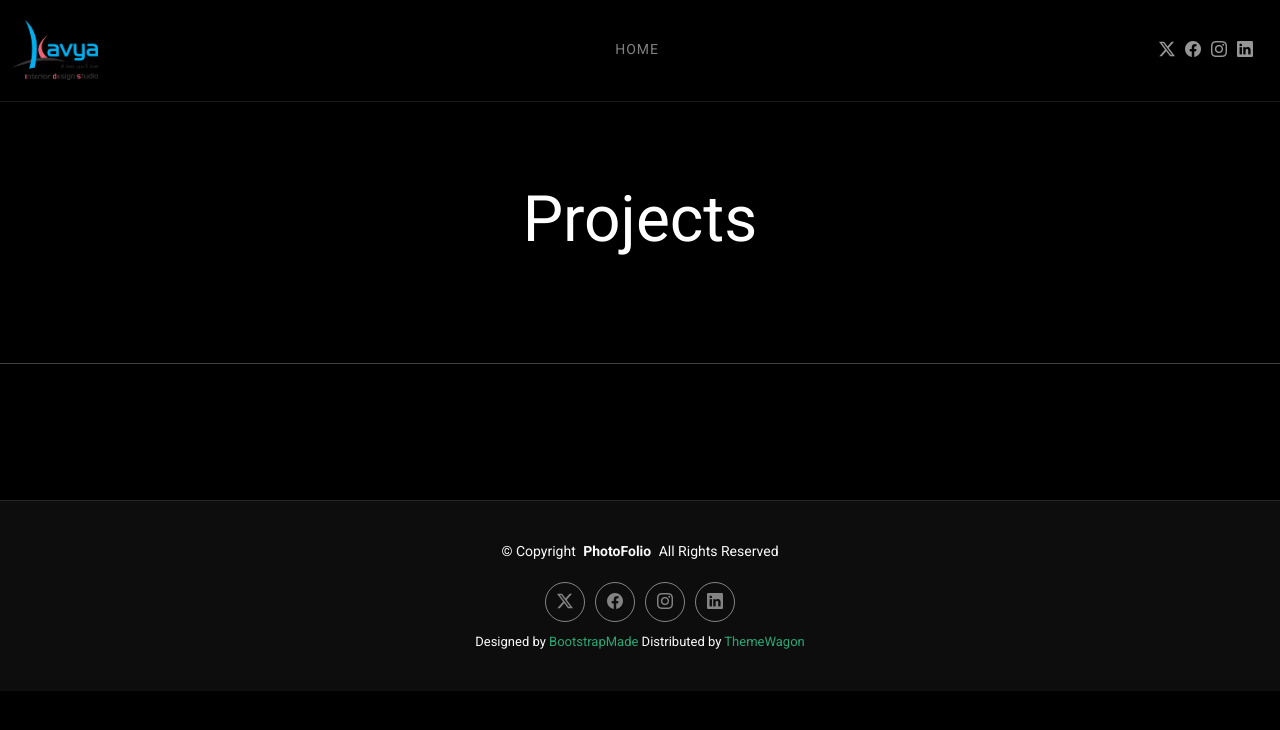
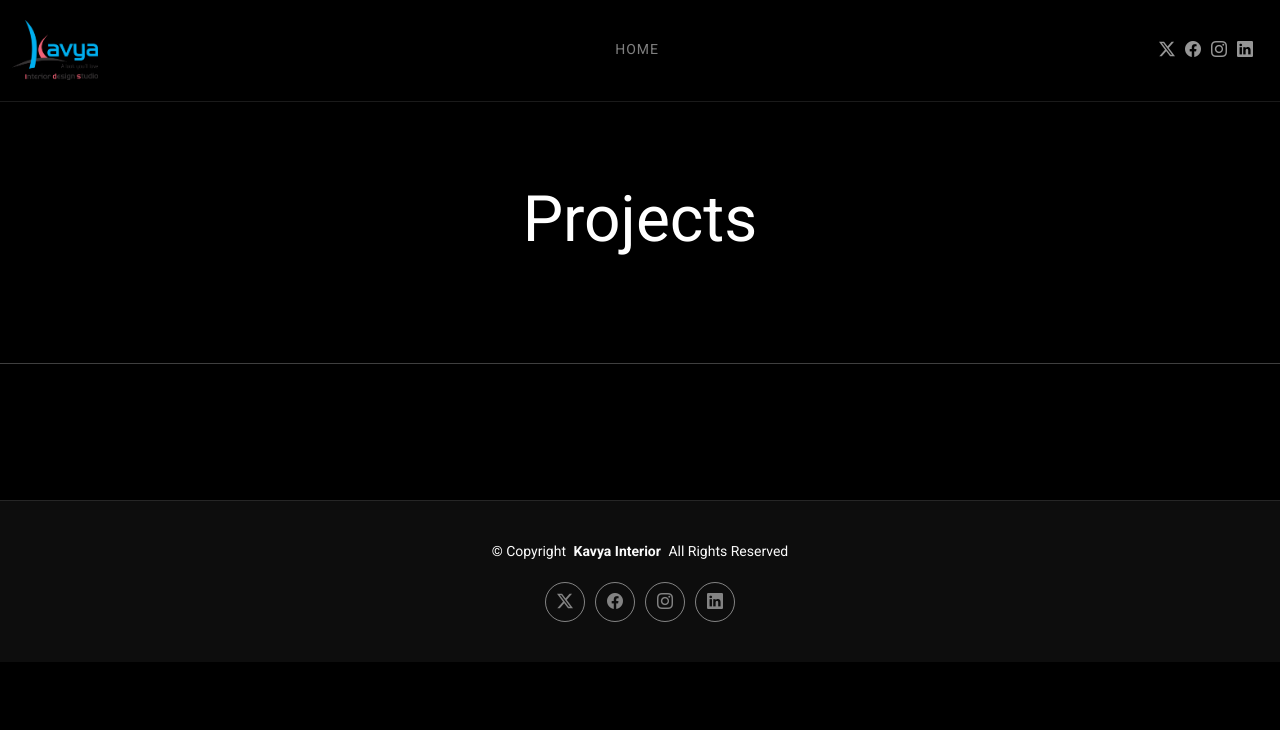
Before and after one commit to gimb-kavyainterior/gallery, a PHP site: page / in a window 1280 px wide. Shown: the top 730 px of the page. Run offline with PHP 8.4, Linux system fonts and the light colour scheme; data that the repository does not hold is empty.

Commit message:
++Added title, footer

```diff
--- a/assets/css/main.css
+++ b/assets/css/main.css
@@ -23,7 +23,7 @@
   --background-color: #000000; /* Background color for the entire website, including individual sections */
   --default-color: #fafafa; /* Default color used for the majority of the text content across the entire website */
   --heading-color: #ffffff; /* Color for headings, subheadings and title throughout the website */
-  --accent-color: #27a776; /* Accent color that represents your brand on the website. It's used for buttons, links, and other elements that need to stand out */
+  --accent-color:  rgb(0, 175, 239); /* Accent color that represents your brand on the website. It's used for buttons, links, and other elements that need to stand out */
   --surface-color: #1a1a1a; /* The surface color is used as a background of boxed elements within sections, such as cards, icon boxes, or other elements that require a visual separation from the global background. */
   --contrast-color: #ffffff; /* Contrast color for text, ensuring readability against backgrounds of accent, heading, or default colors. */
 }
--- a/include/footer.php
+++ b/include/footer.php
@@ -3,7 +3,7 @@
 
 <div class="container">
   <div class="copyright text-center ">
-    <p>© <span>Copyright</span> <strong class="px-1 sitename">PhotoFolio</strong> <span>All Rights Reserved</span>
+    <p>© <span>Copyright</span> <strong class="px-1 sitename">Kavya Interior</strong> <span>All Rights Reserved</span>
     </p>
   </div>
   <div class="social-links d-flex justify-content-center">
@@ -11,14 +11,6 @@
     <a href=""><i class="bi bi-facebook"></i></a>
     <a href=""><i class="bi bi-instagram"></i></a>
     <a href=""><i class="bi bi-linkedin"></i></a>
-  </div>
-  <div class="credits">
-    <!-- All the links in the footer should remain intact. -->
-    <!-- You can delete the links only if you've purchased the pro version. -->
-    <!-- Licensing information: https://bootstrapmade.com/license/ -->
-    <!-- Purchase the pro version with working PHP/AJAX contact form: [buy-url] -->
-    Designed by <a href="https://bootstrapmade.com/">BootstrapMade</a> Distributed by <a
-      href="https://themewagon.com">ThemeWagon</a>
   </div>
 </div>
 
--- a/include/header.php
+++ b/include/header.php
@@ -9,8 +9,8 @@
   <meta name="keywords" content="">
 
   <!-- Favicons -->
-  <link href="assets/img/favicon.png" rel="icon">
-  <link href="assets/img/apple-touch-icon.png" rel="apple-touch-icon">
+  <link href="assets/image/kd1.png" rel="icon">
+
 
   <!-- Fonts -->
   <link href="https://fonts.googleapis.com" rel="preconnect">
--- a/project_details.php
+++ b/project_details.php
@@ -86,7 +86,7 @@ require_once "./include/nav.php";
                             <li>
                                 <iframe
                                     src="https://www.google.com/maps/embed?pb=!1m14!1m12!1m3!1d46401.029601493436!2d69.88696224778292!3d23.322256798827443!2m3!1f0!2f0!3f0!3m2!1i1024!2i768!4f13.1!5e0!3m2!1sen!2sin!4v1737032963938!5m2!1sen!2sin"
-                                    width="400" height="450" style="border:0;" allowfullscreen="" loading="lazy"
+                                    width="350" height="350" style="border:0;" allowfullscreen="" loading="lazy"
                                     referrerpolicy="no-referrer-when-downgrade"></iframe>
                             </li>
                         </ul>
```
